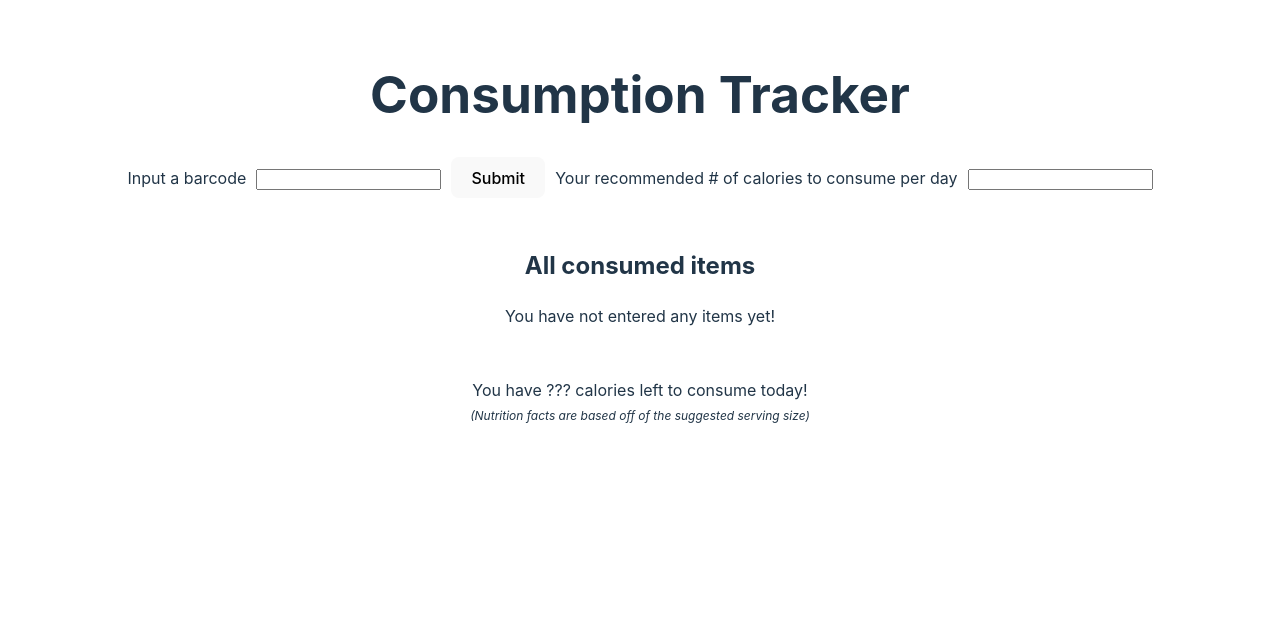
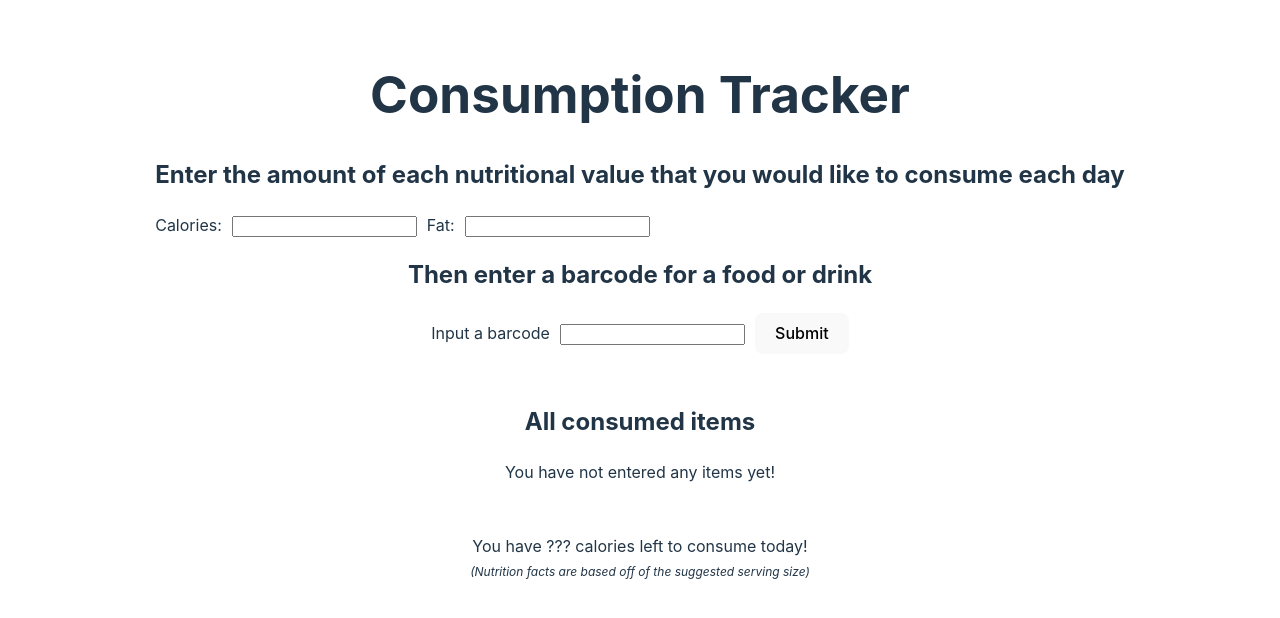
Before and after one commit to kurealnum/mini-hackathon-2, a React (Vite) app in the folder mini-hackathon-2/: page / in a window 1280 px wide. Shown: the top 618 px of the page. Built offline with nearby package versions, Linux system fonts and the light colour scheme.

Commit message:
Made some components as well as QOL changes

```diff
--- a/mini-hackathon-2/src/App.jsx
+++ b/mini-hackathon-2/src/App.jsx
@@ -1,10 +1,12 @@
 import { useState } from "react";
+import Input from "./components/Input";
 
 function App() {
   const [code, setCode] = useState();
   const [consumed, setConsumed] = useState([]);
   const [calories, setCalories] = useState(0);
   const [consumedCalories, setConsumedCalories] = useState(0);
+  const [fat, setFat] = useState(0);
 
   function getData() {
     const fields = "energy_serving,product_name";
@@ -21,19 +23,22 @@ function App() {
   return (
     <>
       <h1>Consumption Tracker</h1>
+      <h2>
+        Enter the amount of each nutritional value that you would like to
+        consume each day
+      </h2>
       <div id="inputs">
-        <form onSubmit={(e) => e.preventDefault()}>
-          <label>Input a barcode</label>
-          <input onChange={(e) => setCode(e.target.value)}></input>
-          <button type="submit" onClick={getData}>
-            Submit
-          </button>
-        </form>
-        <div id="number-of-calories">
-          <label>Your recommended # of calories to consume per day</label>
-          <input onChange={(e) => setCalories(e.target.value)}></input>
-        </div>
+        <Input setVariable={setCalories} text={"Calories:"} />
+        <Input setVariable={setFat} text={"Fat:"} />
       </div>
+      <h2>Then enter a barcode for a food or drink</h2>
+      <form id="barcode" onSubmit={(e) => e.preventDefault()}>
+        <label>Input a barcode</label>
+        <input onChange={(e) => setCode(e.target.value)}></input>
+        <button type="submit" onClick={getData}>
+          Submit
+        </button>
+      </form>
       <div id="listed-items">
         <h2>All consumed items</h2>
         {consumed.length == 0 ? (
--- /dev/null
+++ b/mini-hackathon-2/src/components/Input.jsx
@@ -0,0 +1,12 @@
+/* eslint-disable react/prop-types */
+
+function Input({ setVariable, text }) {
+  return (
+    <div className="input">
+      <label>{text}</label>
+      <input onChange={(e) => setVariable(e.target.value)}></input>
+    </div>
+  );
+}
+
+export default Input;
--- /dev/null
+++ b/package.json
@@ -0,0 +1,5 @@
+{
+  "dependencies": {
+    "prop-types": "^15.8.1"
+  }
+}
```
Also changed, not shown: 1 other file (tests, documents, lock files or other folders).
